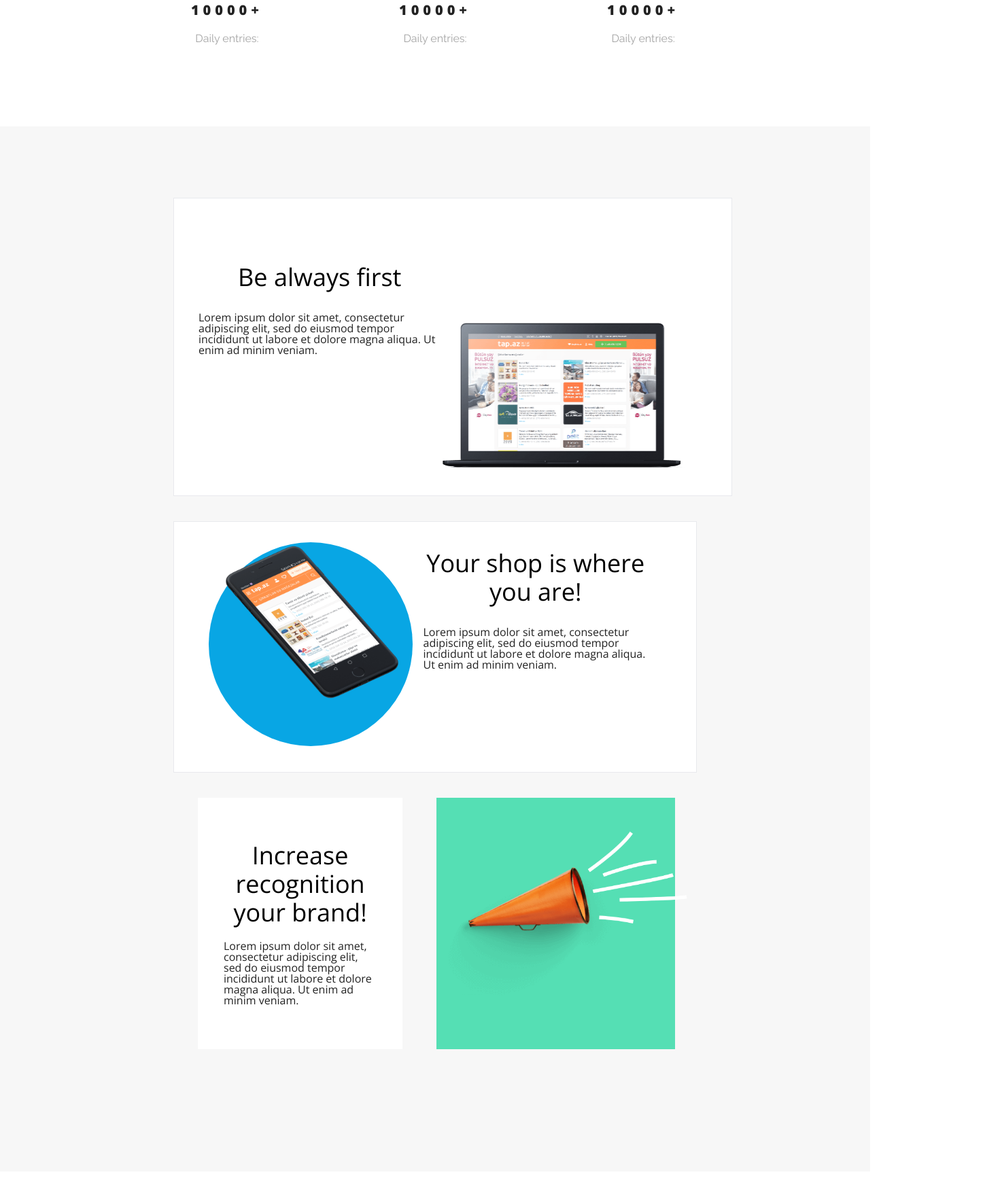
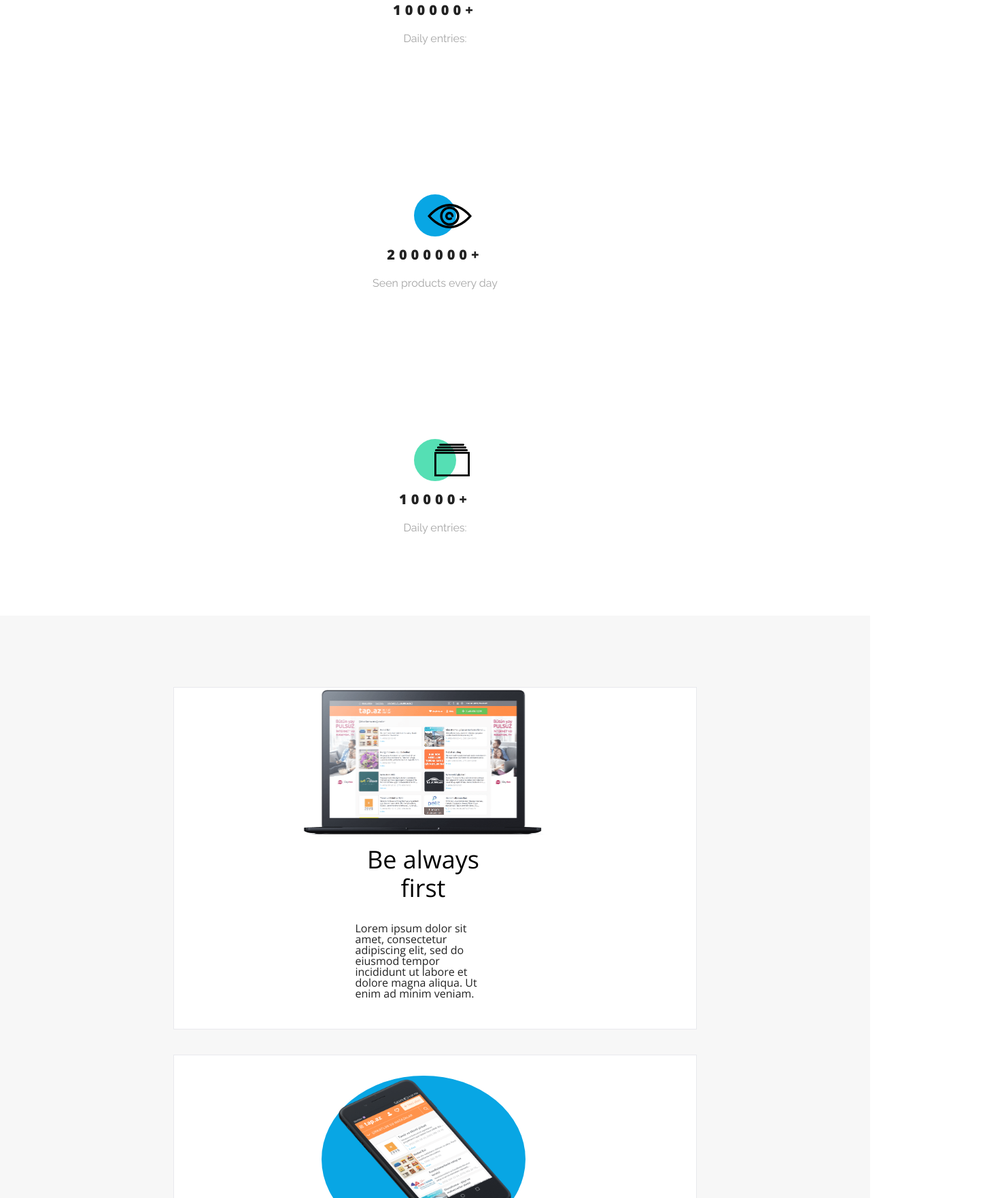
Before and after one commit to Jowitzki77/Best_shop, a website built with Parcel: page index.html in a window 1280 px wide. Shown: the part 1037-2800 px from the top of the page at 68% size, 1471 px wide, since content can reach past the window. Built offline with nearby package versions, Linux system fonts and the light colour scheme.

Commit message:
done benefits and pricing

```diff
--- a/index.html
+++ b/index.html
@@ -37,15 +37,15 @@
                 <div class="circle red">
                     <img src="assets/person.svg" alt="person">
                 </div>
-                <p>10000+</p>
+                <p>100000+</p>
                 <p>Daily entries:</p>
             </div> <!--e:section -->
             <div class="cta">
                 <div class="circle blue">
                     <img src="assets/eye.svg" alt="person">
                 </div>
-                <p>10000+</p>
-                <p>Daily entries:</p>
+                <p>2000000+</p>
+                <p>Seen products every day</p>
             </div> <!--e:section -->
             <div class="cta">
                 <div class="circle green">
--- a/scss/_main.scss
+++ b/scss/_main.scss
@@ -1,6 +1,8 @@
 @use 'general/variables';
 @use 'general/mixins';
 @use 'vendor/reset';
+@use 'layout/header';
+@use 'layout/benefits';
 
 
 * {
@@ -20,71 +22,7 @@ body {
     }
 }
 
-.header {
-    box-shadow: 0 3px 6px variables.$grey-color-300;
-    position: sticky;
-    top: 0;
-    background-color: variables.$white-color;
-    z-index: 2;
 
-    .container {
-        display: flex;
-        justify-content: space-between;
-        align-items: center;
-        height: 70px;
-        position: relative;
-    }
-
-    &__logo {
-        font: normal normal 300 32px/37px variables.$font-secondary;
-        color: variables.$blue-color;
-    }
-
-    &__checkbox {
-        display: none;
-    }
-    &__toggle {
-        display: none;
-        font-size: 32px;
-        cursor: pointer;
-
-        @include mixins.tablet {
-            display: block;
-        }
-    }
-
-    &__menu {
-        display: flex;
-        gap: 30px;
-        a {
-            text-decoration: none;
-            text-transform: uppercase;
-            font: normal normal bold 11px/15px "Open Sans";
-            letter-spacing: 3.28px;
-            color: variables.$grey-color-300;
-            margin-right: 95px;
-
-            &:hover {
-                color: variables.$black-color;
-                border-bottom: 4px solid variables.$blue-color;
-                padding-bottom: 23px;
-            }
-        }
-        @include mixins.tablet {
-            display: none;
-            flex-direction: column;
-            position: absolute;
-            top: 70px;
-            left: 0;
-            right: 0;
-            background-color: variables.$white-color;
-            padding: 15px;
-        }
-    }
-    .header__checkbox:checked ~ .header__menu {
-        display: flex;
-    }
-}
 
 #main {
     margin-top: 130px;
@@ -167,6 +105,15 @@ body {
     display: flex;
     justify-content: center;
     gap: 200px;
+
+    @include mixins.tablet{
+        flex-direction: column;
+        align-items: center;
+    }
+    @include mixins.phone{
+        flex-direction: column;
+        align-items: center;
+    }
 }
 
 .cta {
@@ -224,50 +171,6 @@ body {
     }
 }
 
-#benefits {
-    background-color: variables.$grey-color-100;
-    padding: 105px;
-
-    .row {
-        display: flex;
-        align-items: center;
-        margin-bottom: 37px;
-
-        &:nth-child(2n) > .container__inner {
-            flex-direction: row-reverse;
-        }
-
-        .col {
-            width: 50%;
-
-            &:last-of-type {
-                display: flex;
-                flex-direction: column;
-                align-items: center;
-            }
-        }
-    }
-
-    .col {
-        .section__heading {
-            margin-bottom: 30px;
-        }
-
-        .section__description {
-            margin-bottom: 50px;
-        }
-    }
-
-    .circle {
-        width: 300px;
-        height: 300px;
-        position: relative;
-        right: 50px;
-        top: 150px;
-        border-radius: 50%;
-        z-index: 0;
-    }
-}
 
 .recognition {
     .container__inner {
@@ -328,6 +231,27 @@ hr {
     display: flex;
     align-items: normal;
     gap: 50px;
+    @include mixins.tablet {
+        flex-direction: column;
+    }
+
+    @include mixins.phone {
+        flex-direction: column;
+    }
+
+    .col--recognition {
+        width: 100%;
+        margin-bottom: 2rem;
+
+        &:first-child {
+            order: 1;
+        }
+
+        &:last-child {
+            order: 2;
+        }
+    }
+
 }
 
 .col--recognition {
--- /dev/null
+++ b/scss/layout/_benefits.scss
@@ -0,0 +1,149 @@
+@use '../general/mixins';
+@use '../general/variables';
+
+
+#benefits {
+  background-color: variables.$grey-color-100;
+  padding: 105px;
+
+  .row {
+    display: flex;
+    align-items: center;
+    margin-bottom: 37px;
+
+    &:nth-child(2n) > .container__inner {
+      flex-direction: row-reverse;
+
+    }
+    @include mixins.tablet {
+      flex-direction: column;
+      align-items: stretch;
+
+      &:nth-child(2n) > .container__inner {
+        flex-direction: column;
+      }
+    }
+    @include mixins.phone {
+      flex-direction: column;
+      align-items: stretch;
+
+      &:nth-child(2n) > .container__inner {
+        flex-direction: column;
+      }
+    }
+
+
+    .col {
+      width: 50%;
+      position: relative;
+
+      @include mixins.tablet {
+        position: relative;
+        margin: 0 auto 2rem auto;
+        width: 200px;
+        height: 200px;
+        top: 0;
+        left: 0;
+      }
+
+      @include mixins.phone {
+        position: relative;
+        margin: 0 auto 2rem auto;
+        width: 150px;
+        height: 150px;
+        top: 0;
+        left: 0;
+      }
+
+
+
+      &:last-of-type {
+        display: flex;
+        flex-direction: column;
+        align-items: center;
+      }
+    }
+  }
+
+  .col {
+    .section__heading {
+      margin-bottom: 30px;
+    }
+
+    .section__description {
+      margin-bottom: 50px;
+    }
+  }
+
+  .circle {
+    width: 300px;
+    height: 300px;
+    position: relative;
+    right: 50px;
+    top: 150px;
+    border-radius: 50%;
+    z-index: 0;
+  }
+}
+// MACBOOK section — first row
+#benefits .row:nth-child(1) .container__inner {
+  @include mixins.tablet {
+    flex-direction: column;
+
+    .col:first-child { // text
+      order: 2;
+    }
+
+    .col:last-child { // macbook image
+      order: 1;
+    }
+  }
+
+  @include mixins.phone {
+    flex-direction: column;
+
+    .col:first-child {
+      order: 2;
+    }
+
+    .col:last-child {
+      order: 1;
+    }
+  }
+}
+
+#benefits .row:nth-child(2) .container__inner {
+  @include mixins.tablet {
+    flex-direction: column;
+
+
+    .col:first-child { // text
+      order: 2;
+    }
+
+    .col:last-child { // iphone image
+      order: 1;
+    }
+  }
+
+  @include mixins.phone {
+    flex-direction: column;
+
+    .col:first-child {
+      order: 2;
+    }
+
+    .col:last-child {
+      order: 1;
+    }
+  }
+}
+#benefits .row:nth-child(2) .col:last-child {
+  @include mixins.tablet {
+    margin-bottom: 2rem;
+  }
+
+  @include mixins.phone {
+    margin-bottom: 2rem;
+  }
+}
--- /dev/null
+++ b/scss/layout/_header.scss
@@ -0,0 +1,72 @@
+@use '../general/variables';
+@use '../general/mixins';
+
+.header {
+  box-shadow: 0 3px 6px variables.$grey-color-300;
+  position: sticky;
+  top: 0;
+  background-color: variables.$white-color;
+  z-index: 2;
+
+  .container {
+    display: flex;
+    justify-content: space-between;
+    align-items: center;
+    height: 70px;
+    position: relative;
+  }
+
+
+
+  &__logo {
+    font: normal normal 300 32px/37px variables.$font-secondary;
+    color: variables.$blue-color;
+  }
+
+  &__checkbox {
+    display: none;
+  }
+  &__toggle {
+    display: none;
+    font-size: 32px;
+    cursor: pointer;
+    color: variables.$blue-color;
+
+    @include mixins.tablet {
+      display: block;
+    }
+  }
+
+  &__menu {
+    display: flex;
+    gap: 30px;
+    a {
+      text-decoration: none;
+      text-transform: uppercase;
+      font: normal normal bold 11px/15px "Open Sans";
+      letter-spacing: 3.28px;
+      color: variables.$grey-color-300;
+      margin-right: 95px;
+
+      &:hover {
+        color: variables.$black-color;
+        border-bottom: 4px solid variables.$blue-color;
+        padding-bottom: 23px;
+      }
+    }
+    @include mixins.tablet {
+      display: none;
+      flex-direction: column;
+      position: absolute;
+      top: 70px;
+      left: 0;
+      right: 0;
+      background-color: variables.$white-color;
+      color: variables.$blue-color;
+      padding: 15px;
+    }
+  }
+  .header__checkbox:checked ~ .header__menu {
+    display: flex;
+  }
+}
```
Also changed, not shown: dist/index.html, 2 other files.
